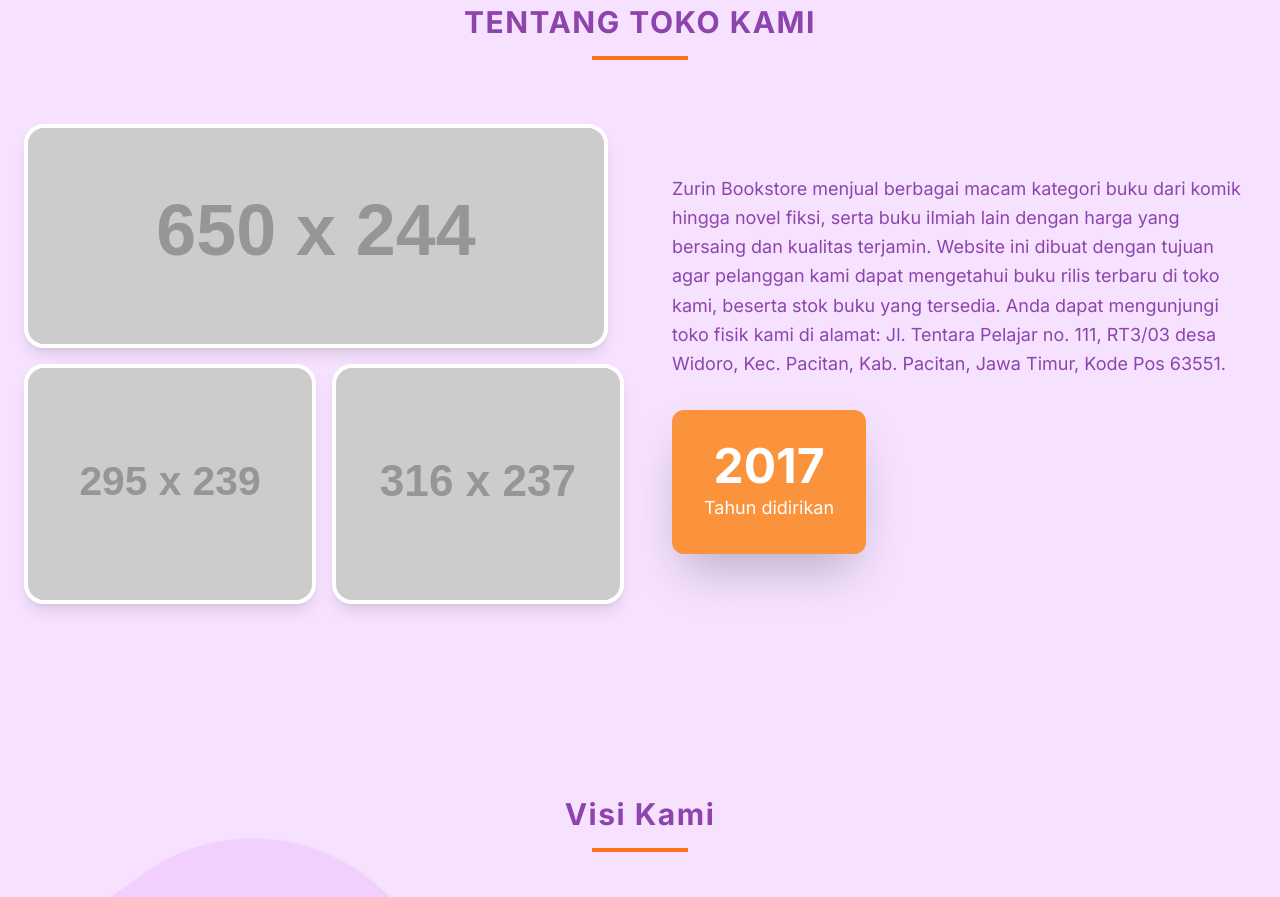
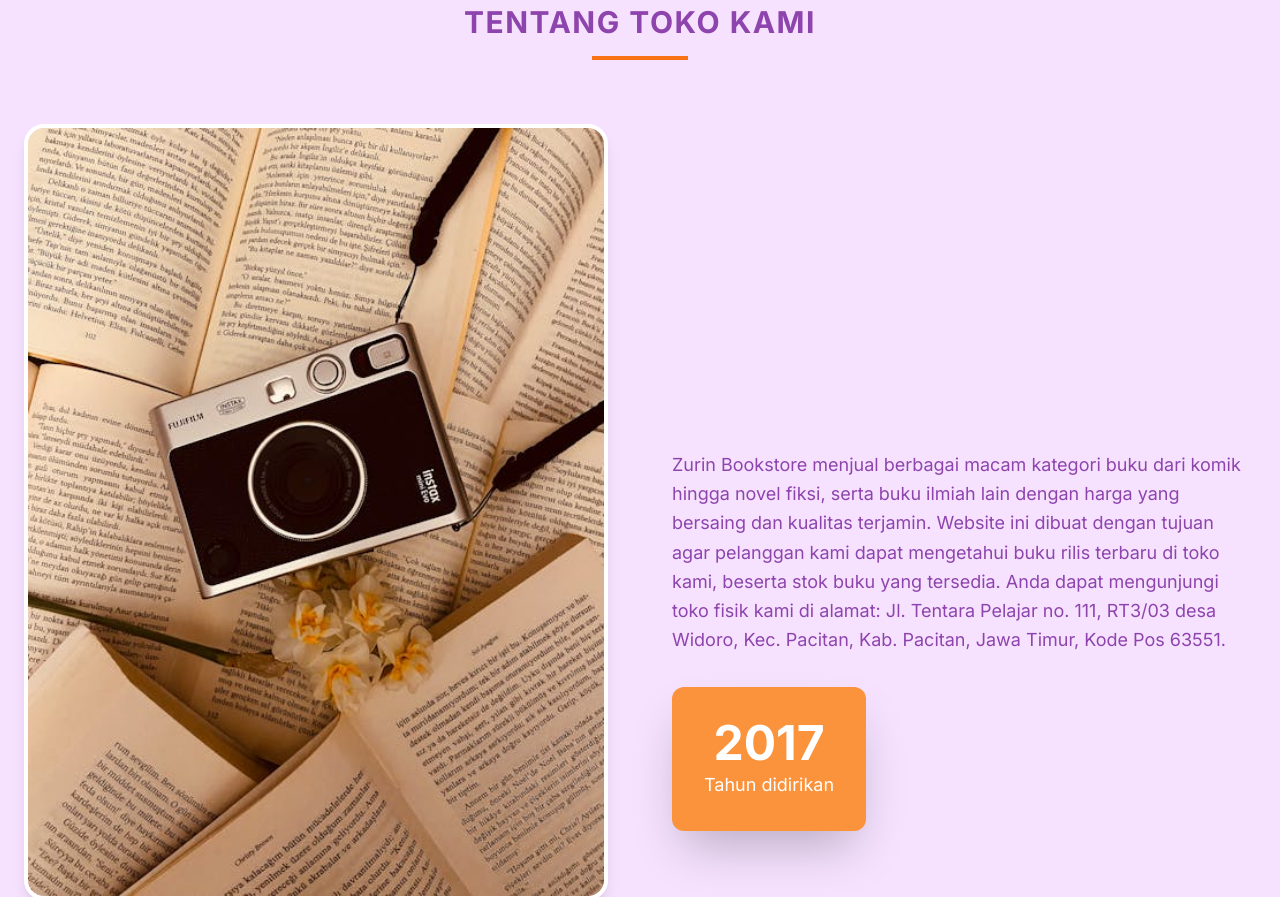
Before and after one commit to bariachmad21/igekerta, a plain HTML site: page index.html in a window 1280 px wide. Shown: the part 1080-1977 px from the top of the page. Drawn offline with nearby package versions, Linux system fonts and the light colour scheme; placeholder pictures from the web are drawn by us.

Commit message:
index.html

```diff
--- a/index.html
+++ b/index.html
@@ -105,10 +105,10 @@
                 <div class="grid lg:grid-cols-2 gap-16 items-center">
                     <!-- Galeri Gambar -->
                     <div class="space-y-4">
-                        <img src="https://placehold.co/650x244/a3a3a3/ffffff?text=Kamera+di+atas+Buku" alt="Kamera di atas buku" class="w-full object-cover rounded-[20px] border-4 border-white shadow-lg transform hover:scale-105 transition-transform duration-300">
+                        <img src="kamera di atas buku.png" alt="Kamera di atas buku" class="w-full object-cover rounded-[20px] border-4 border-white shadow-lg transform hover:scale-105 transition-transform duration-300">
                         <div class="flex space-x-4">
-                            <img src="https://placehold.co/295x239/a3a3a3/ffffff?text=Tumpukan+Buku" alt="Tumpukan buku" class="w-1/2 h-60 object-cover rounded-[20px] border-4 border-white shadow-lg transform hover:scale-105 transition-transform duration-300">
-                            <img src="https://placehold.co/316x237/a3a3a3/ffffff?text=Buku+Terbuka" alt="Buku terbuka dengan daun-daun" class="w-1/2 h-60 object-cover rounded-[20px] border-4 border-white shadow-lg transform hover:scale-105 transition-transform duration-300">
+                            <img src="tumpukan buku.png" alt="Tumpukan buku" class="w-1/2 h-60 object-cover rounded-[20px] border-4 border-white shadow-lg transform hover:scale-105 transition-transform duration-300">
+                            <img src="buku terbuka.png" alt="Buku terbuka dengan daun-daun" class="w-1/2 h-60 object-cover rounded-[20px] border-4 border-white shadow-lg transform hover:scale-105 transition-transform duration-300">
                         </div>
                     </div>
 
```
